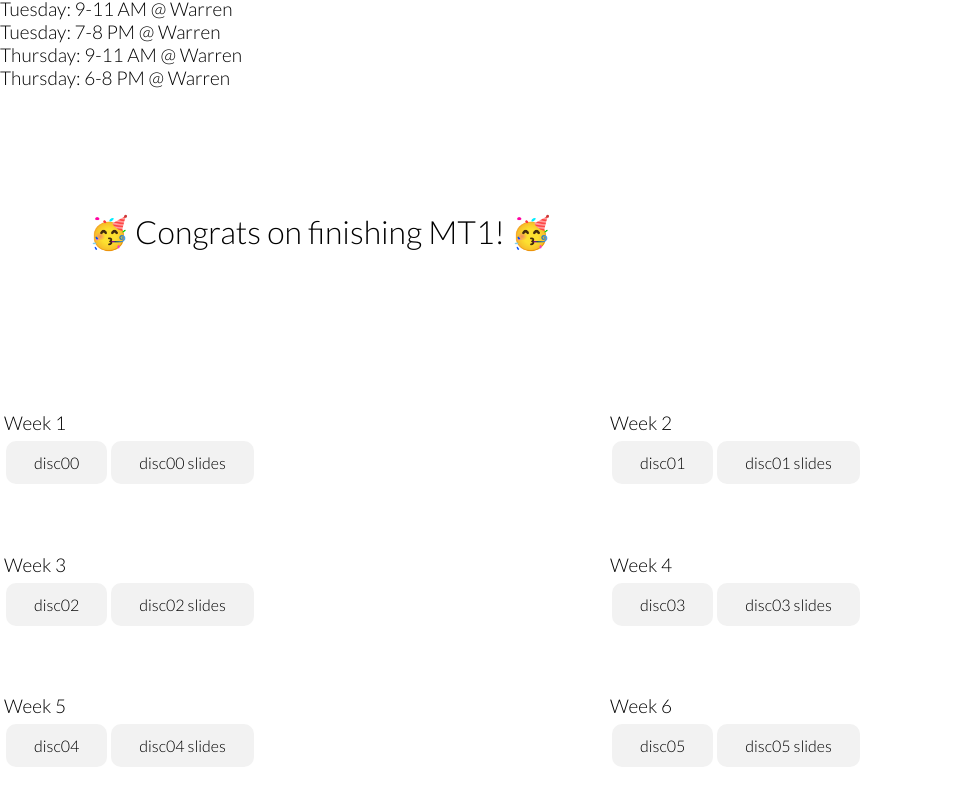
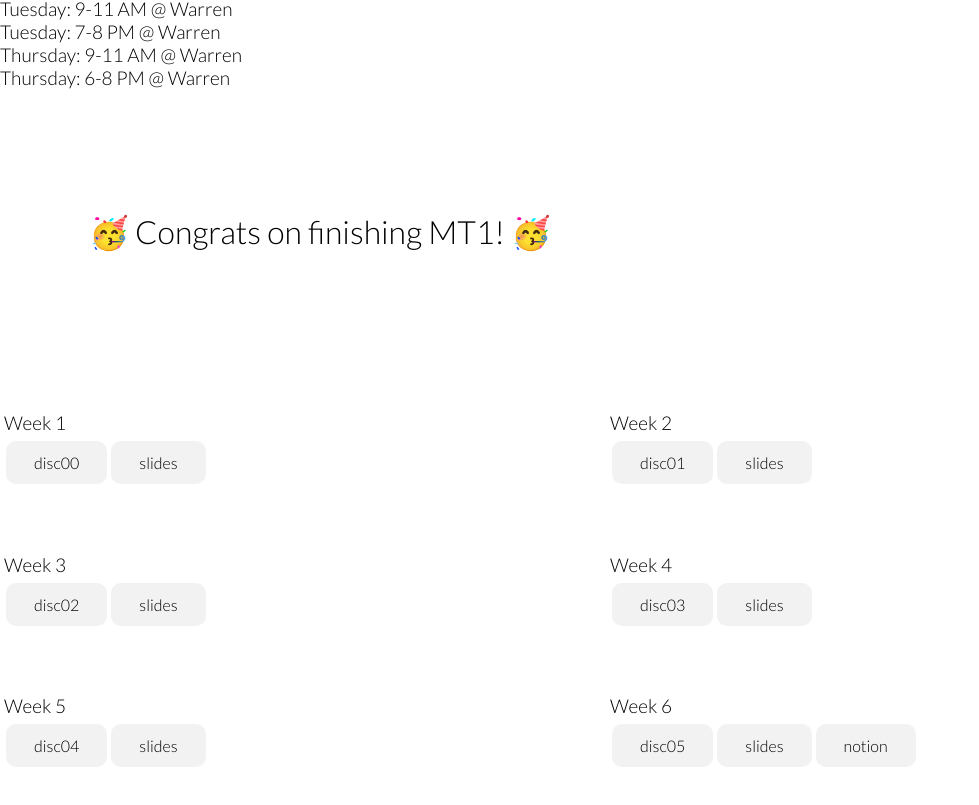
Before and after one commit to priya0004/teaching, a React (Create React App) app: page / in a window 1280 px wide. Shown: the part 761-1566 px from the top of the page, without its empty margins (0-979 px from the left). Built offline with nearby package versions, Linux system fonts and the light colour scheme.

Commit message:
[sp24] disc05 notion

```diff
--- a/src/content.js
+++ b/src/content.js
@@ -66,7 +66,7 @@ function content() {
                                     disc00
                                 </a>
                                 <a className='button' target='_blank' rel='noreferrer noopener' href='https://docs.google.com/presentation/d/1QNiMeps5pwjKgE4MKHB8xd_DEnQObQIo1AFL7qojRhQ/edit?usp=sharing'>
-                                    disc00 slides
+                                    slides
                                 </a>
                             </div>
 
@@ -76,7 +76,7 @@ function content() {
                                     disc01
                                 </a>
                                 <a className='button' target='_blank' rel='noreferrer noopener' href='https://docs.google.com/presentation/d/1MLkp8bMNOwMbYVDh4Vn2wah6KisgrBQjGC3BuMcTHjc/edit?usp=sharing'>
-                                    disc01 slides
+                                    slides
                                 </a>
                             </div>
                         </div>
@@ -90,7 +90,7 @@ function content() {
                                     disc02
                                 </a>
                                 <a className='button' target='_blank' rel='noreferrer noopener' href='https://docs.google.com/presentation/d/1aep0QA00N1KDOGNB0zDcxIcdVnWL_uJQriyg9Cs_Cl0/edit?usp=sharing'>
-                                    disc02 slides
+                                    slides
                                 </a>
                             </div>
 
@@ -100,7 +100,7 @@ function content() {
                                     disc03
                                 </a>
                                 <a className='button' target='_blank' rel='noreferrer noopener' href='https://docs.google.com/presentation/d/1vnQgn0NDV_092XRYvIrxAgcMmohg8PUD1n9lj-7Sn3c/edit?usp=sharing'>
-                                    disc03 slides
+                                    slides
                                 </a>
                             </div>
                         </div>
@@ -114,7 +114,7 @@ function content() {
                                     disc04
                                 </a>
                                 <a className='button' target='_blank' rel='noreferrer noopener' href='https://docs.google.com/presentation/d/1i2QJxpHKCYcFx8NWYxCCFWu9oCW84tFyYG0o2PCtFBI/edit?usp=sharing'>
-                                    disc04 slides
+                                    slides
                                 </a>
                             </div>
 
@@ -124,7 +124,10 @@ function content() {
                                     disc05
                                 </a>
                                 <a className='button' target='_blank' rel='noreferrer noopener' href='https://docs.google.com/presentation/d/1fV2ckVPDYcCikGHLokjgwfeojRGXQX3mll8usFmdlNE/edit?usp=sharing'>
-                                    disc05 slides
+                                    slides
+                                </a>
+                                <a className='button' target='_blank' rel='noreferrer noopener' href='https://priya-teaching.notion.site/priya-teaching/disc05-trees-504dc8d037d4465c80fa9f12c2433c72'>
+                                    notion
                                 </a>
                             </div>
                         </div>
```
